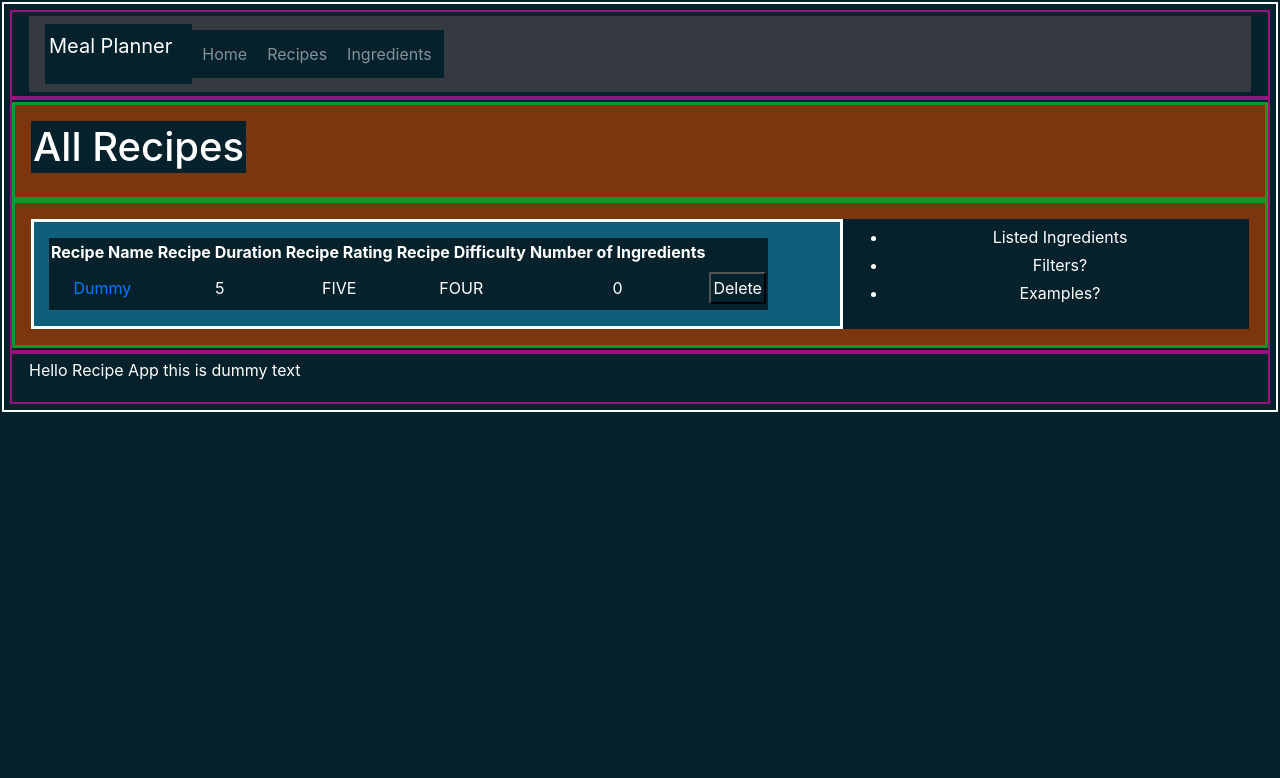
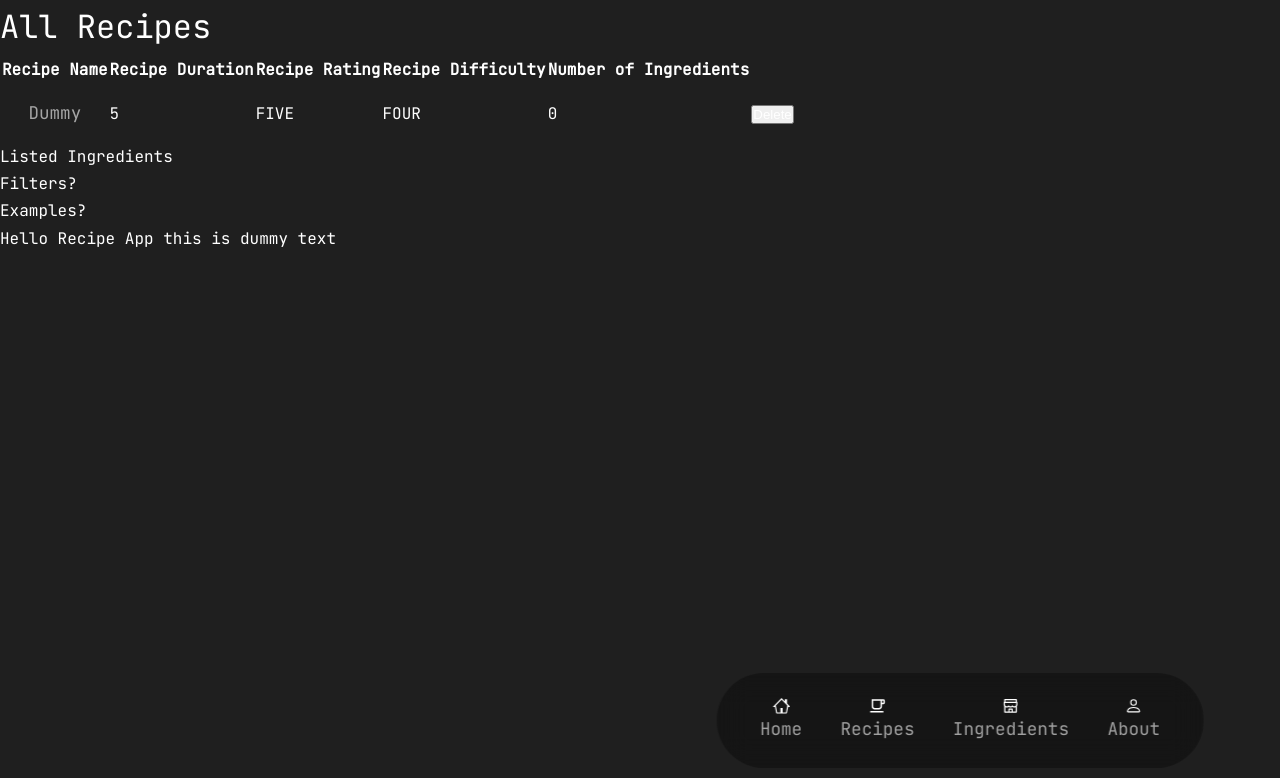
Before and after one commit to psummers678/RecipeReact, a React (Create React App) app: page /Recipes in a window 1280 px wide. Shown: the top 778 px of the page. Built offline with nearby package versions, Linux system fonts and the light colour scheme; no server answers.

Commit message:
Reorganised into smaller folders - adding localised CSS - Focused on the nav bar

```diff
--- a/package.json
+++ b/package.json
@@ -15,6 +15,7 @@
     "axios": "^0.26.1",
     "react": "^17.0.2",
     "react-dom": "^17.0.2",
+    "react-icons": "^4.3.1",
     "react-router-dom": "^6.2.2",
     "react-scripts": "5.0.0",
     "typescript": "^4.4.2",
--- a/src/components/Navbar.tsx
+++ /dev/null
@@ -1,19 +0,0 @@
-import React from "react";
-import {Link} from "react-router-dom";
-
-function Navbar() {
-    return (
-        <header>
-            <nav className="navbar navbar-expand-md navbar-dark bg-dark">
-                <div><p className="navbar-brand">Meal Planner</p></div>
-                <ul className="navbar-nav">
-                    <li><Link className="nav-link" to="/">Home</Link></li>
-                    <li><Link className="nav-link" to="/Recipes">Recipes</Link></li>
-                    <li><Link className="nav-link" to="/Ingredients">Ingredients</Link></li>
-                </ul>
-            </nav>
-        </header>
-    )
-}
-
-export default Navbar;
--- /dev/null
+++ b/src/components/Navbar/Navbar.tsx
@@ -0,0 +1,20 @@
+import React from "react";
+import { Link } from "react-router-dom";
+import { GoHome } from "react-icons/go";
+import {MdOutlineLocalCafe} from "react-icons/md"
+import {AiOutlineShop} from "react-icons/ai"
+import {BsPerson} from "react-icons/bs"
+import './navbar.css'
+
+function Navbar() {
+    return (
+        <nav>
+            <Link className="nav-link active" to="/"><GoHome />Home</Link>
+            <Link className="nav-link" to="/Recipes"><MdOutlineLocalCafe/>Recipes</Link>
+            <Link className="nav-link" to="/Ingredients"><AiOutlineShop/>Ingredients</Link>
+            <Link className="nav-link" to="#"><BsPerson/>About</Link>
+        </nav>
+    )
+}
+
+export default Navbar;
--- /dev/null
+++ b/src/components/Navbar/navbar.css
@@ -0,0 +1,39 @@
+nav {
+    background:rgba(0,0,0,0.3);
+    width: max-content;
+    display: block;
+    display: flex;
+    padding: 0.7rem 1.9rem;
+    z-index: 2;
+    position: fixed;
+    left: 75%;
+    transform: translateX(-50%);
+    bottom: 2rem;
+    gap: 0.8rem;
+    border-radius: 3rem;
+    backdrop-filter: blur(15px);
+
+    /* flex-direction: column; */
+    align-items: center;
+    font-size: small;
+}
+
+.nav-link {
+    display: flex;
+    flex-direction: column;
+    align-items: center;
+    background: transparent;
+    padding: 0.8rem;
+    color: var(--color-light);
+    font-size: 1.1rem;
+}
+
+.nav-link:hover {
+    background:rgba(0,0,0,0.3);
+    border-radius:0.5rem;
+}
+
+.nav-link .active{
+    background: var(--color-bg);
+    color: var(--color-white);
+}
--- a/src/components/RecipeComponents/RecipeListContainer.tsx
+++ /dev/null
@@ -1,29 +0,0 @@
-import React from 'react';
-import RecipeTable from './RecipeTable';
-
-class RecipeListView extends React.Component<{}, {}>{
-
-
-    render(): React.ReactNode {
-        return (
-            <div className="container-fluid">
-                <div className="row">
-                    <h1> All Recipes</h1>
-                </div>
-                <div className="row">
-                    <div className="col-md-8 col">
-                        <RecipeTable />
-                    </div>
-                    <div className="col-sm">
-                        <ul>
-                            <li>Listed Ingredients</li>
-                            <li>Filters?</li>
-                            <li>Examples?</li>
-                        </ul>
-                    </div>
-                </div>
-            </div>
-        )
-    }
-}
-export default RecipeListView;
--- /dev/null
+++ b/src/components/RecipeList/RecipeListContainer.tsx
@@ -0,0 +1,21 @@
+import React from 'react';
+import RecipeTable from './RecipeTable';
+
+class RecipeListView extends React.Component<{}, {}>{
+
+
+    render(): React.ReactNode {
+        return (
+            <div className="container-fluid">
+                <h1> All Recipes</h1>
+                <RecipeTable />
+                <ul>
+                    <li>Listed Ingredients</li>
+                    <li>Filters?</li>
+                    <li>Examples?</li>
+                </ul>
+            </div>
+        )
+    }
+}
+export default RecipeListView;
--- a/src/index.css
+++ b/src/index.css
@@ -1,33 +1,127 @@
-body {
-    font: 14px "Century Gothic", Futura, sans-serif;
-    margin: 20px;
-  }
-
-  ol, ul {
-    padding-left: 30px;
-  }
-
-.container-fluid {
-  border:2px solid rgb(151, 18, 127)
-}
-.col {
-  padding: 1rem;
-  background-color: #0e5f7c;
-  border: 3px solid #fff;
-  color: #fff;
-  text-align: center;
-}
-
-.row{
-  padding: 1rem;
-  background-color: #7c360e;
-  border: 3px solid rgb(18, 151, 40);
-  color: #fff;
-  text-align: center;
-}
+@import url('https://fonts.googleapis.com/css2?family=JetBrains+Mono:wght@300;400&display=swap');
 
 * {
   color: #fff;
-  padding: 2px;
-  background-color: #05222c;
+  margin: 0;
+  padding: 0px;
+  box-sizing: border-box;
+  list-style: none;
+  text-decoration: none;
 }
+
+:root {
+  --color-bg: #1f1f1f;
+  --color-bg-variant: #1f1f38;
+  --color-primary: #4db5ff;
+  --color-primary-variant: rgba(77,181,255,0.4);
+  --color-white: #fff;
+  --color-light: rgba(255,255,255,0.6);
+
+  --container-width-lg: 75%;
+  --container-width-md: 86%;
+  --container-width-sm: 90%;
+  --transition : all 400ms ease;
+  }
+
+html {
+  scroll-behavior: smooth;
+}
+
+::-webkit-scrollbar {
+  display: none;
+}
+
+body {
+  font-family: 'JetBrains Mono', monospace;
+  background: var(--color-bg) ;
+  color: var(--color-white);
+  line-height: 1.7;
+}
+
+/*==========*/
+.container {
+  width: var(--container-width-lg);
+  margin:0 auto;
+}
+
+h1,h2,h3,h4,h5{
+  font-weight: 500;
+}
+
+section {
+  margin-top: 8rem;
+}
+
+section >h2, section >h5{
+  text-align: centre;
+  color: var(--color-light);
+}
+
+section> h2 {
+  color: var(--color-light);
+  margin-bottom: 3rem;
+}
+
+.text-light{
+  color: var(--color-light);
+}
+
+a {
+  color: var(--color-primary);
+  transition: var(--transition);
+}
+
+a:hover {
+  color: var(--color-white)
+}
+
+.btn {
+  width: max-content;
+  display: inline-block;
+  color: var(--color-primary);
+  padding: 0.75rem 1.2rem;
+  border-radius: 0.4rem;
+  cursor: pointer;
+  border: 1px solid var(--color-primary);
+  transition: var(--transition);
+}
+
+.btn:hover {
+  background: var(--color-white);
+  color: var(--color-bg);
+  border-color: transparent;
+}
+
+.btn-primary{
+  background:var(--color-primary);
+  color: var(--color-bg);
+
+}
+
+img{
+  display: block;
+  width: 100%;
+  object-fit: cover;
+}
+
+/* =====Medium Media ==========*/
+@media screen and (max-width:1024px){
+  .container {
+    width: var(--container-width-md);
+  }
+
+  section {
+    margin-top: 6rem;
+  }
+}
+
+/* =====Medium Media ==========*/
+@media screen and (max-width:600px){
+  .container {
+    width: var(--container-width-sm);
+  }
+
+  section >h2{
+    margin-top: 6rem;
+  }
+}
```
Also changed, not shown: src/components/RecipeApp.tsx (+3 -4 lines), src/components/RecipeDetailed/RecipeDetailedView.tsx (renamed from src/components/RecipeComponents/RecipeDetailedView.tsx), src/components/RecipeDetailed/RecipeSingleView.tsx (renamed from src/components/RecipeComponents/RecipeSingleView.tsx), src/components/RecipeList/RecipeTable.tsx (renamed from src/components/RecipeComponents/RecipeTable.tsx), src/components/RecipeList/RecipeTableEntry.tsx (renamed from src/components/RecipeComponents/RecipeTableEntry.tsx), 1 other file (tests, documents, lock files or other folders).
